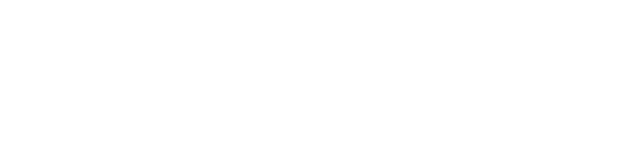
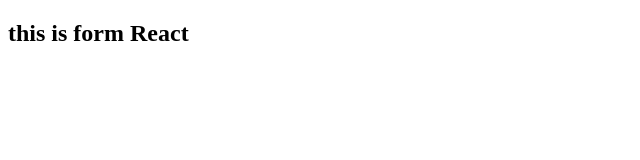
Before and after one commit to nisharmultani/react-learn, a plain HTML site: page index.html in a window 1280 px wide. Shown: the whole page, without its empty margins (0-640 px from the left). Drawn offline with nearby package versions, Linux system fonts and the light colour scheme.

Commit message:
Create html Element with the help of React.

```diff
--- a/index.html
+++ b/index.html
@@ -18,7 +18,12 @@
     </script> -->
 
     <!--  add React with help of CDN and check console React and ReactDOM -->
-    <script crossorigin src="https://unpkg.com/react@18/umd/react.development.js"></script>
+<script crossorigin src="https://unpkg.com/react@18/umd/react.development.js"></script>
 <script crossorigin src="https://unpkg.com/react-dom@18/umd/react-dom.development.js"></script>
+<script>
+     const heading = React.createElement("h2",{},"this is form React")
+      const root = ReactDOM.createRoot(document.getElementById("root"))
+      root.render(heading)
+</script>
 </body>
 </html>
```
